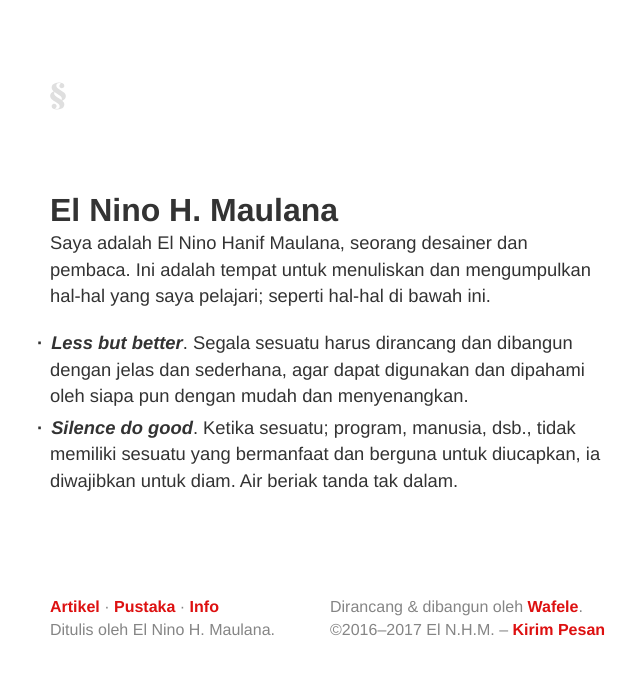
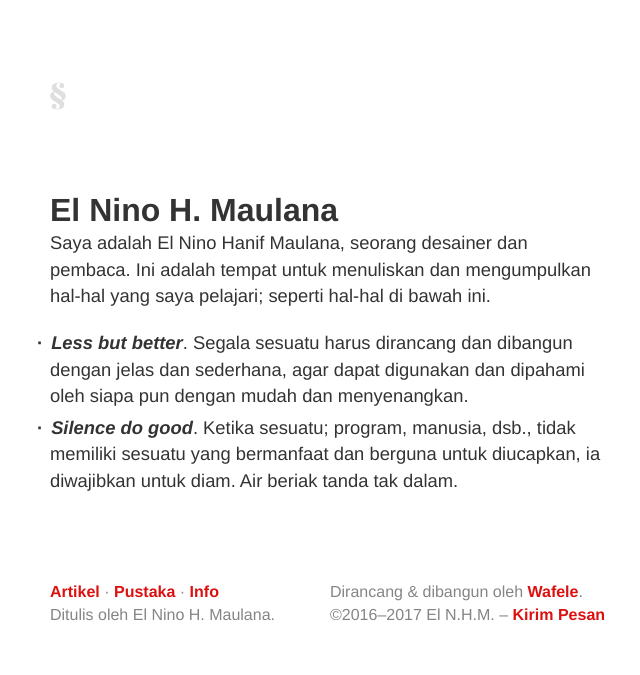
Before and after one commit to tertanda/elnino.github.io, a Jekyll site: the page built from index.md, in a window 1280 px wide. Shown: the top 675 px of the page, without its empty margins (310-950 px from the left). Built offline with Jekyll 4.4.1, drawn with Linux system fonts in a browser that asks for light colours.

Commit message:
First commit.

```diff
--- a/_sass/layout/main.scss
+++ b/_sass/layout/main.scss
@@ -64,6 +64,7 @@ article p { margin-bottom: 1.25rem; }
 
 article p:last-child,
 article ol:last-child,
+article ul:last-child,
 article ol li:last-child { margin-bottom: 0; }
 
 .img-caption {
```
